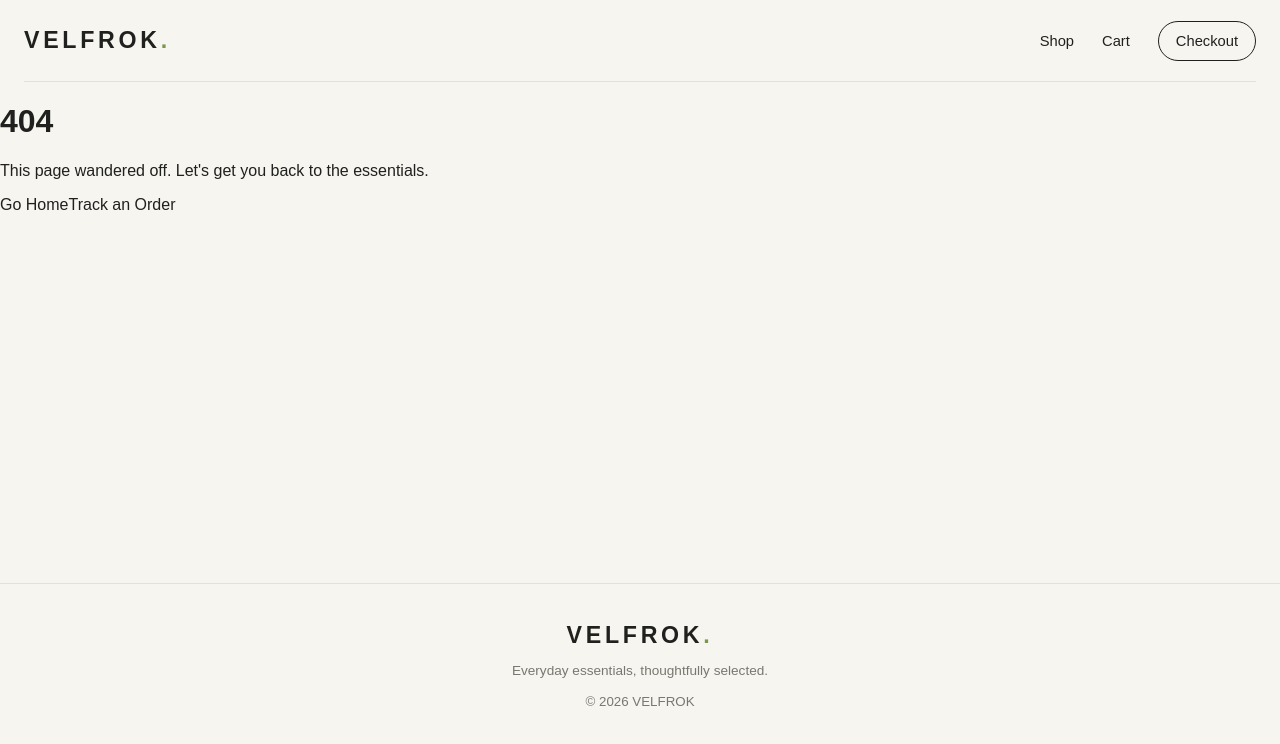
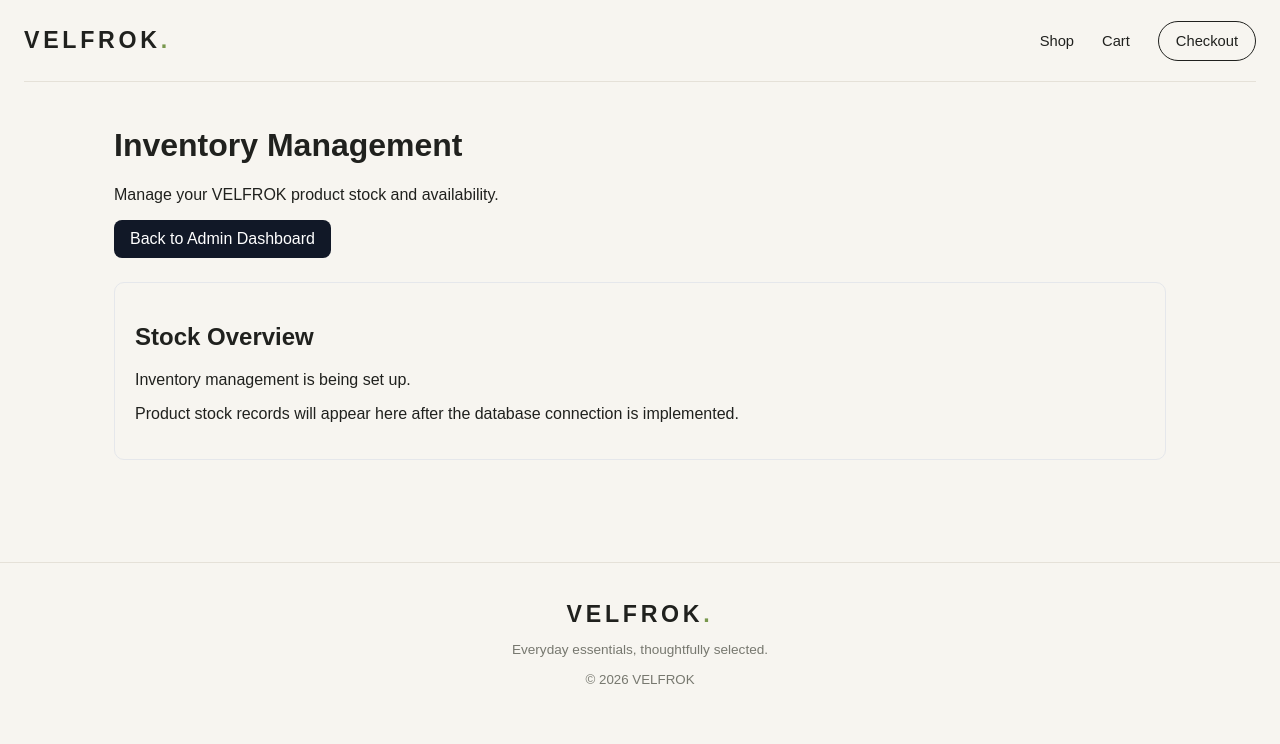
Before and after one commit to velfrok/velfrok, a Next.js app: page /admin/inventory in a window 1280 px wide. Before the commit this address had no page. Shown: the top 744 px of the page. Built offline with nearby package versions, Linux system fonts and the light colour scheme.

Commit message:
Create Inventory Management Page
This page serves as the inventory management interface, providing a layout for managing product stock and availability.

```diff
--- /dev/null
+++ b/app/admin/inventory/page.js
@@ -0,0 +1,54 @@
+
+export const metadata = {
+  title: "Inventory | VELFROK Admin",
+};
+
+export default function InventoryPage() {
+  return (
+    <main
+      style={{
+        maxWidth: "1100px",
+        margin: "0 auto",
+        padding: "24px",
+      }}
+    >
+      <h1>Inventory Management</h1>
+
+      <p>
+        Manage your VELFROK product stock and availability.
+      </p>
+
+      <a
+        href="/admin"
+        style={{
+          display: "inline-block",
+          padding: "10px 16px",
+          background: "#111827",
+          color: "#ffffff",
+          borderRadius: "8px",
+          textDecoration: "none",
+        }}
+      >
+        Back to Admin Dashboard
+      </a>
+
+      <section
+        style={{
+          marginTop: "24px",
+          padding: "20px",
+          border: "1px solid #e5e7eb",
+          borderRadius: "10px",
+        }}
+      >
+        <h2>Stock Overview</h2>
+        <p>
+          Inventory management is being set up.
+        </p>
+        <p>
+          Product stock records will appear here after
+          the database connection is implemented.
+        </p>
+      </section>
+    </main>
+  );
+}
```
